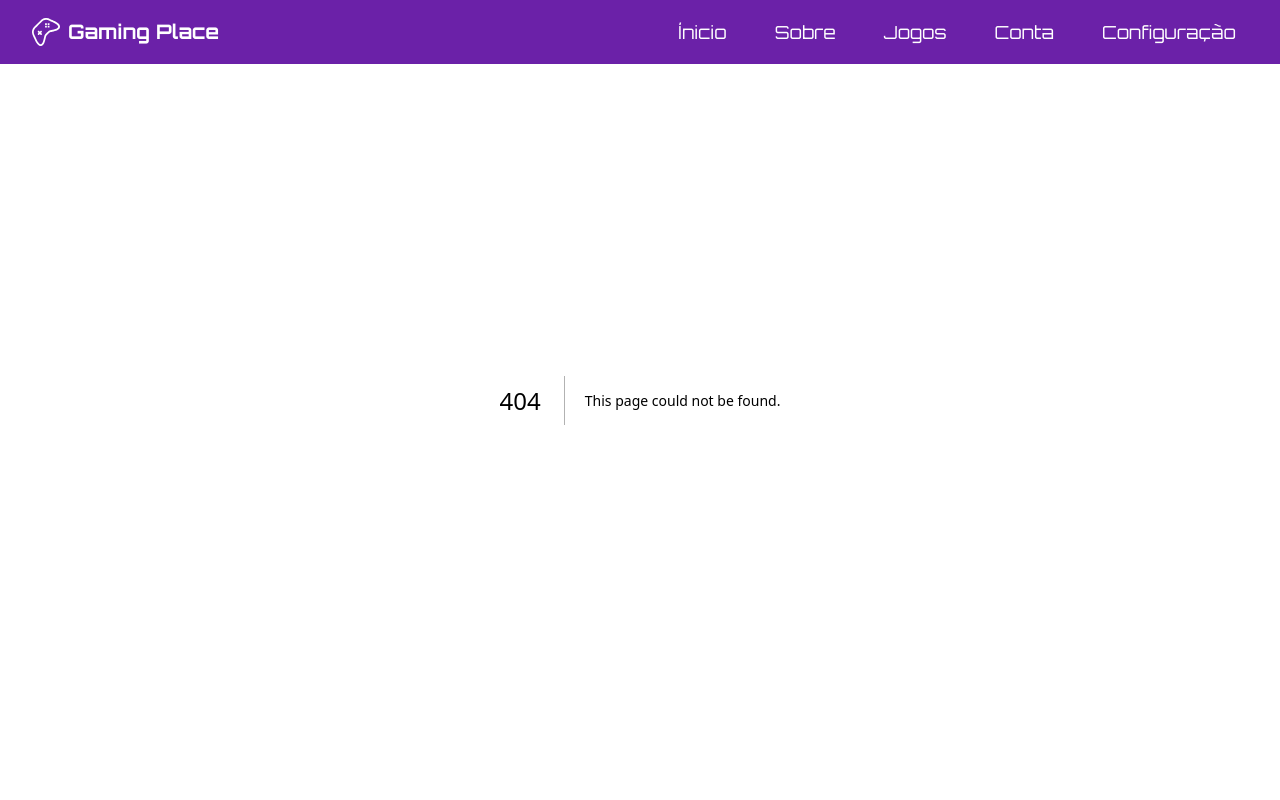
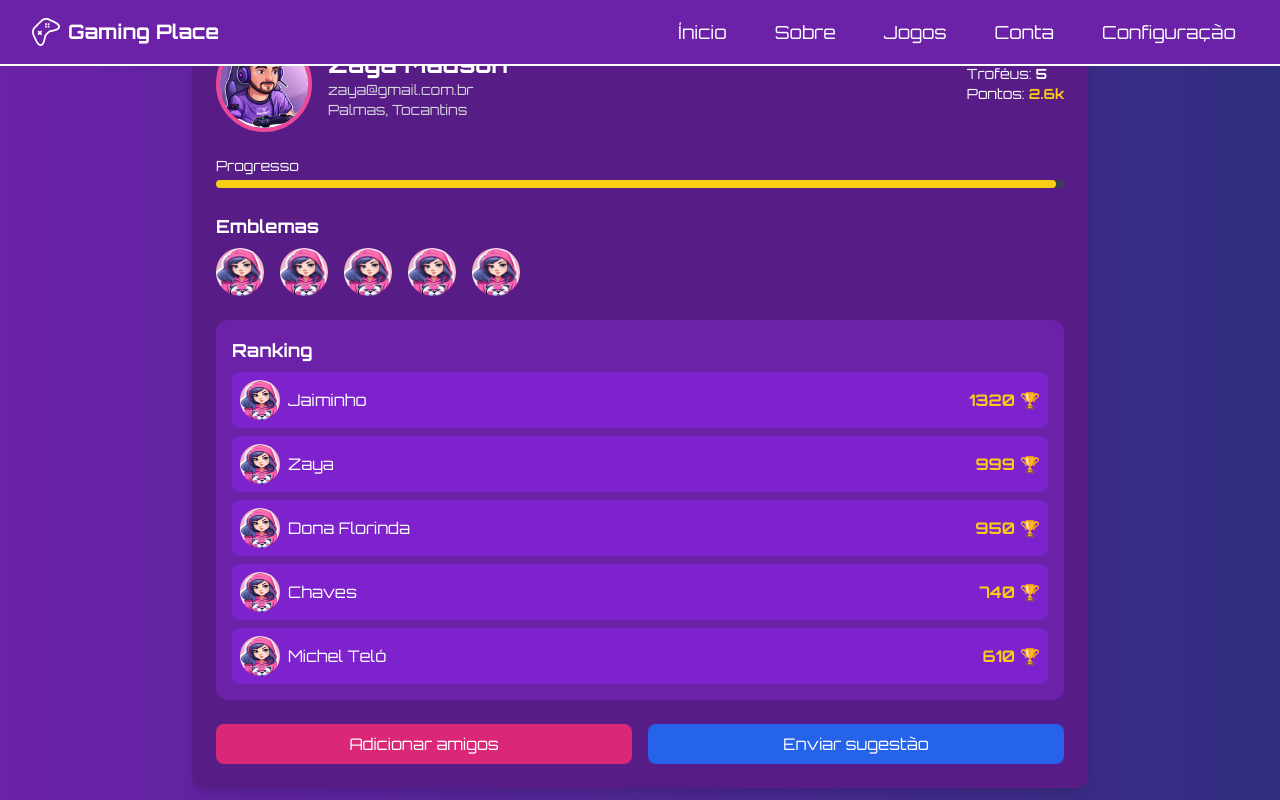
Before and after one commit to romarioulbra/gaming-place, a Next.js app: page /usuarios/perfil in a window 1280 px wide. Before the commit this address had no page. Built offline with nearby package versions, Linux system fonts and the light colour scheme.

Commit message:
Perfil de usuário

```diff
--- a/src/app/dashboard/page.tsx
+++ b/src/app/dashboard/page.tsx
@@ -8,7 +8,7 @@ export default function Dashboard() {
         <div className="container mx-auto flex justify-between items-center px-4">
           <div className="text-2xl font-bold">Meu Dashboard</div>
           <div className="flex space-x-4 ">
-            <a href="/profile" className="hover:text-secondary">
+            <a href="/usuarios/perfil" className="hover:text-secondary">
               Perfil
             </a>
             <a href="/logout" className="hover:text-secondary">
--- /dev/null
+++ b/src/app/usuarios/perfil/page.tsx
@@ -0,0 +1,102 @@
+import Image from "next/image";
+
+export default function Perfil() {
+  return (
+    <div className="bg-gradient-to-r from-purple-800 to-indigo-900 min-h-screen flex justify-center items-center">
+      <div className="w-full max-w-4xl p-6 bg-purple-900 text-white rounded-xl shadow-lg space-y-6">
+        {/* Perfil */}
+        <div className="flex items-center justify-between">
+          <div className="flex items-center space-x-4">
+            <Image
+              src={`/img/homem.png`}
+              alt="Foto de perfil"
+              className="w-24 h-24 rounded-full border-4 border-pink-500"
+              width={100}
+              height={100}
+            />
+            <div>
+              <h2 className="text-2xl font-bold">Zaya Madson</h2>
+              <p className="text-sm text-gray-300">zaya@gmail.com.br</p>
+              <p className="text-sm text-gray-300">Palmas, Tocantins</p>
+            </div>
+          </div>
+          <div>
+            <p className="text-sm">Troféus: <span className="font-bold">5</span></p>
+            <p className="text-sm">Pontos: <span className="font-bold text-yellow-400">2.6k</span></p>
+          </div>
+        </div>
+
+        {/* Barra de Progresso */}
+        <div>
+          <p className="text-sm mb-1">Progresso</p>
+          <div className="w-full bg-gray-700 rounded-full h-2">
+            <div
+              className="bg-yellow-400 h-2 rounded-full"
+              style={{ width: "99%" }}
+            ></div>
+          </div>
+        </div>
+
+        {/* Emblemas */}
+        <div>
+          <h3 className="text-lg font-bold">Emblemas</h3>
+          <div className="flex space-x-4 mt-2">
+            {["1", "2", "3", "4", "5"].map((item) => (
+              <Image
+                key={item}
+                src={`/img/menin.png`}
+                alt={`Emblema ${item}`}
+                className="w-12 h-12 rounded-full"
+                width={100}
+                height={100}
+              />
+            ))}
+          </div>
+        </div>
+
+        {/* Ranking */}
+        <div className="bg-purple-800 p-4 rounded-xl">
+          <h3 className="text-lg font-bold">Ranking</h3>
+          <ul className="mt-2 space-y-2">
+            {[
+              { name: "Jaiminho", points: 1320 },
+              { name: "Zaya", points: 999 },
+              { name: "Dona Florinda", points: 950 },
+              { name: "Chaves", points: 740 },
+              { name: "Michel Teló", points: 610 },
+            ].map((user, index) => (
+              <li
+                key={index}
+                className="flex justify-between items-center bg-purple-700 p-2 rounded-lg"
+              >
+                <div className="flex items-center space-x-2">
+                  <Image
+                     src={`/img/menin.png`}
+                    alt={user.name}
+                    className="w-10 h-10 rounded-full"
+                    width={100}
+                    height={100}
+                  />
+                  <span>{user.name}</span>
+                </div>
+                <span className="text-yellow-400 font-bold">
+                  {user.points} 🏆
+                </span>
+              </li>
+            ))}
+          </ul>
+        </div>
+
+        {/* Botões de Ação */}
+        <div className="flex space-x-4">
+          <button className="flex-1 bg-pink-600 py-2 rounded-lg hover:bg-pink-700">
+            Adicionar amigos
+          </button>
+          <button className="flex-1 bg-blue-600 py-2 rounded-lg hover:bg-blue-700">
+            Enviar sugestão
+          </button>
+        </div>
+      </div>
+    </div>
+  );
+}
```
